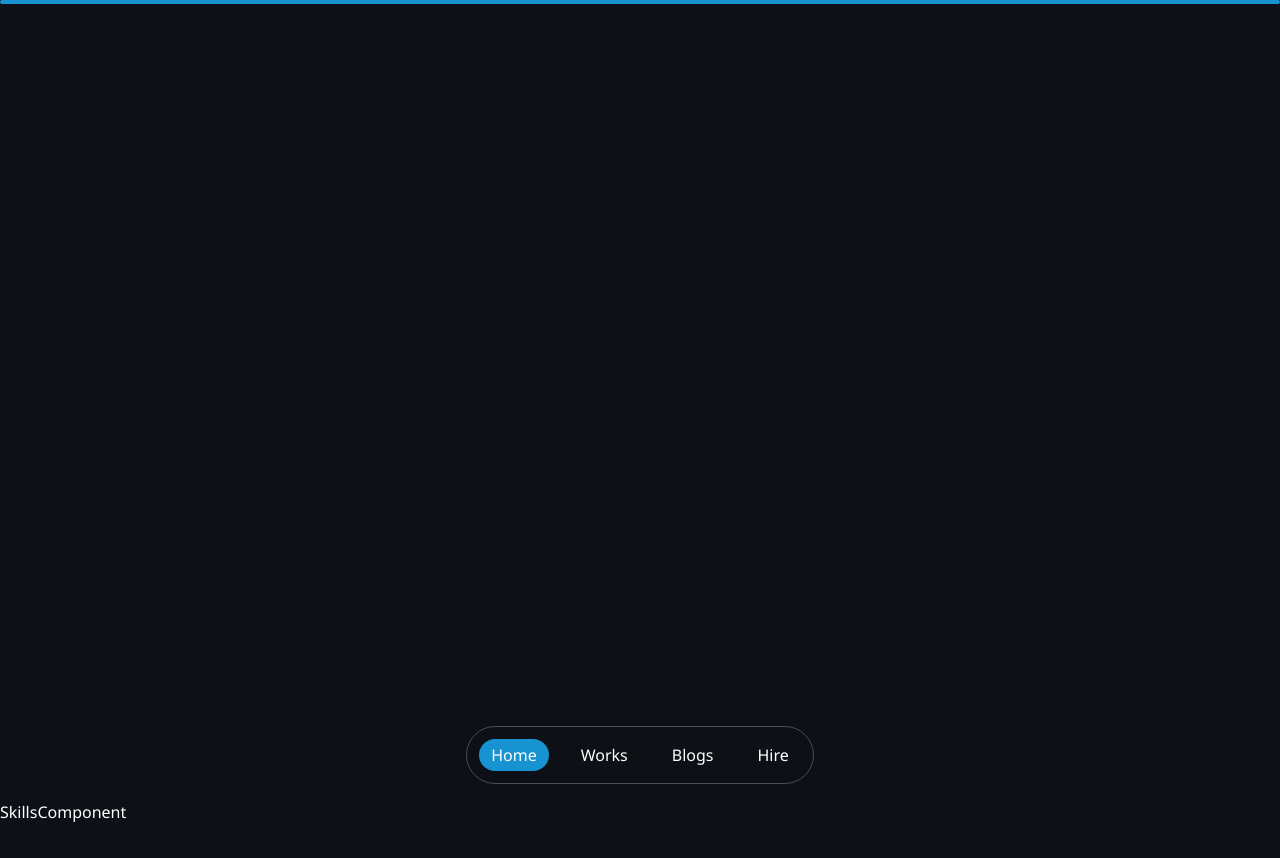
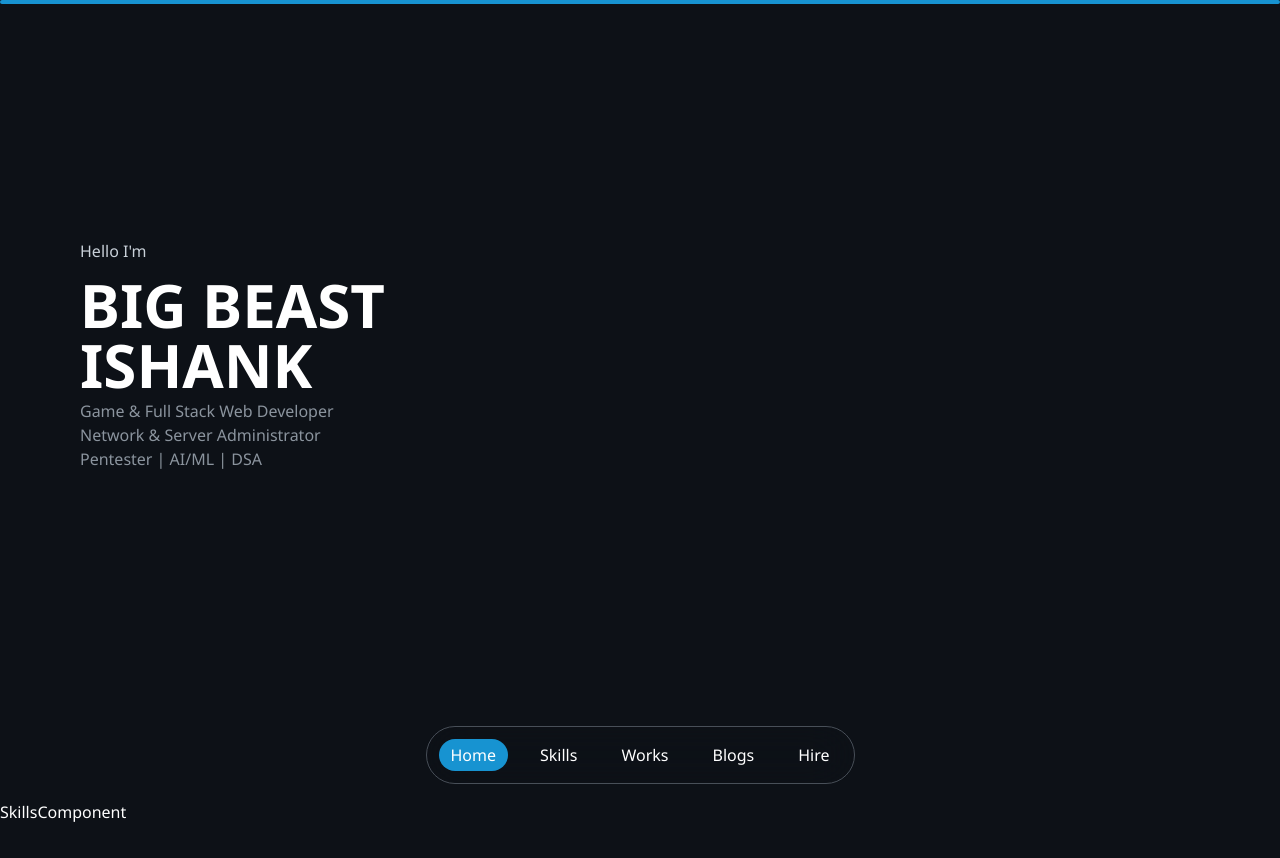
Before and after one commit to BIGBEASTISHANK/bigbeastishank.com, a Next.js app: page / in a window 1280 px wide. Shown: the top 858 px of the page. Built offline with nearby package versions, Linux system fonts and the light colour scheme.

Commit message:
[UPDATE/NEW FEATURE] Navbar active tab smooth transition / Hero section

```diff
--- a/data/NavbarData.ts
+++ b/data/NavbarData.ts
@@ -1,7 +1,11 @@
 export const NavbarData = [
   {
     name: "Home",
-    link: "/",
+    link: "/#hero",
+  },
+  {
+    name: "Skills",
+    link: "/#skills"
   },
   {
     name: "Works",
--- a/src/app/page.tsx
+++ b/src/app/page.tsx
@@ -8,7 +8,7 @@ export default function Home() {
 
       <SkillsComponent />
 
-      <div className="h-screen" id={'ji'}/>
+      <div className="h-screen" id={'jiasd'}/>
     </>
   );
 }
--- a/src/components/Home/Hero/index.tsx
+++ b/src/components/Home/Hero/index.tsx
@@ -1,4 +1,7 @@
 "use client";
+import Image from "next/image";
+import { motion } from "motion/react";
+import { ColorPalette as CP } from "@@/data/ColorPaletteData";
 import { RootNavbarComponent } from "@/components/Layout/Navbar";
 
 export default function HeroComponent() {
@@ -6,7 +9,32 @@ export default function HeroComponent() {
     <div id="hero" className="h-[100dvh] flex flex-col ">
       {/* Main hero content */}
       <div className="flex-auto">
+        <div className="h-full w-full flex px-20">
+          {/* Order 1 */}
+          <div className="order-1 h-full w-full flex flex-col justify-center items-center">
+            <div className="flex flex-col gap-3">
+              <h3 style={{ color: CP.text.secondary.hex }}>Hello I'm</h3>
 
+              <div className="flex flex-col gap-1">
+                <h1 className="text-6xl font-bold">BIG BEAST ISHANK</h1>
+                <div
+                  className="flex flex-col gap-0"
+                  style={{ color: CP.text.tertiary.hex }}
+                >
+                  <h2>Game & Full Stack Web Developer</h2>
+                  <h2>Network & Server Administrator</h2>
+                  <h2>Pentester | AI/ML | DSA</h2>
+                </div>
+              </div>
+            </div>
+          </div>
+
+          {/* Order 2 */}
+          <div className="order-2 h-full w-full" />
+
+          {/* Order 3 */}
+          <div className="order-3 h-full w-full"></div>
+        </div>
       </div>
 
       {/* Navbar */}
--- a/src/components/Layout/Navbar/index.tsx
+++ b/src/components/Layout/Navbar/index.tsx
@@ -1,9 +1,10 @@
 "use client";
+import Link from "next/link";
+import { motion } from "motion/react";
+import { useEffect, useState } from "react";
+import { usePathname } from "next/navigation";
+import { NavbarData } from "@@/data/NavbarData";
 import { ColorPalette as CP } from "@@/data/ColorPaletteData";
-import { NavbarData } from "@@/data/NavbarData";
-import Link from "next/link";
-import { usePathname } from "next/navigation";
-import { useEffect, useState } from "react";
 
 export default function NavbarComponent() {
   // Getting pathname
@@ -17,12 +18,14 @@ export default function NavbarComponent() {
 export function RootNavbarComponent() {
   // Variables
   const currentPath: string = usePathname();
+  const [activePath, setActivePath] = useState(currentPath + "#hero");
   const [isFixed, setIsFixed] = useState(false);
 
   // Use effect to run functions
   useEffect(() => {
     // Variables
     const heroElement = document.getElementById("hero");
+    const skillsElement = document.getElementById("skills");
 
     // Hero in viewport checking
     function heroInViewport() {
@@ -32,40 +35,81 @@ export function RootNavbarComponent() {
       if (heroElement) {
         // Getting Rect
         const rect: DOMRect = heroElement.getBoundingClientRect();
-        sectionViewport = (rect.bottom/rect.height)*100;
+        sectionViewport = (rect.bottom / rect.height) * 100;
       }
 
       // Setting navbar should be fixed
-      if(sectionViewport < 10.7) setIsFixed(true);
+      if (sectionViewport < 10.7) setIsFixed(true);
       else setIsFixed(false);
+
+      if (sectionViewport > 49) setActivePath("/#hero");
+    }
+
+    // Skills in viewport checking
+    function skillsInViewport() {
+      // Variables
+      let sectionViewport = 0;
+
+      if (skillsElement) {
+        // Getting Rect
+        const rect: DOMRect = skillsElement.getBoundingClientRect();
+        sectionViewport = (rect.top / rect.height) * 100;
+      }
+
+      // Changing path
+      if (sectionViewport < 49) setActivePath("/#skills");
     }
 
     // Initializing functions
     heroInViewport();
+    skillsInViewport();
+
+    const scrollHandler = () => {
+      heroInViewport();
+      skillsInViewport();
+    };
 
     // Added scroll event listner
-    window.addEventListener("scroll", heroInViewport);
+    window.addEventListener("scroll", scrollHandler);
 
     // Removing event listner
-    return () => window.removeEventListener("scroll", heroInViewport);
+    return () => window.removeEventListener("scroll", scrollHandler);
   }, []);
 
   return (
     <nav
       className={`${
         isFixed ? "fixed top-0" : "relative"
-      } flex justify-center items-center md:gap-5 rounded-full my-[1rem] w-min px-3 py-3 backdrop-blur-xl border`}
+      } flex justify-center items-center md:gap-5 rounded-full my-[1rem] w-min px-3 py-3 backdrop-blur-xl border overflow-hidden z-50`}
       style={{ borderColor: CP.border.emphasis.hex }}
     >
       {NavbarData.map((data, index) => (
-        <p
+        <motion.div
           key={index}
-          className={`px-3 py-1 rounded-full select-none ${
-            currentPath === data.link ? "navItemIsActive" : ""
-          }`}
+          className={`rounded-full select-none flex relative`}
         >
-          <Link href={data.link}>{data.name}</Link>
-        </p>
+          {/* Active background color */}
+          {activePath === data.link && (
+            <motion.div
+              layoutId={`navbarBgActive-${isFixed ? "fixed" : "relative"}`}
+              className="absolute inset-0 rounded-full"
+              style={{ backgroundColor: CP.primary.hex }}
+              transition={{
+                type: "spring",
+                stiffness: 1000,
+                damping: 60,
+                restDelta: 0.02,
+              }}
+              initial={false}
+              animate={{ x: 0, y: 0 }}
+            />
+          )}
+
+          {/* Text */}
+          <Link href={data.link} className="relative z-10 px-3 py-1">
+            {data.name}
+          </Link>
+        </motion.div>
       ))}
     </nav>
   );
```
